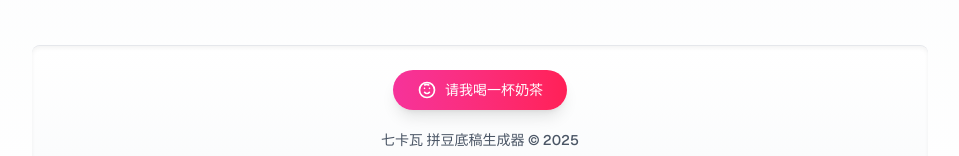
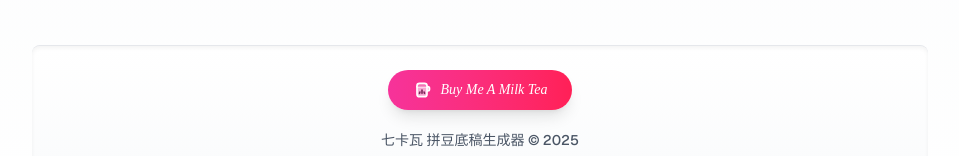
Before and after one commit to omom02/perler-beads, a Next.js app: page / in a window 1280 px wide. Shown: the part 519-675 px from the top of the page, without its empty margins (160-1119 px from the left). Built offline with nearby package versions, Linux system fonts and the light colour scheme.

Commit message:
更新页面中的图标和文本内容，增强“请我喝一杯奶茶”按钮的视觉效果和可读性，同时调整相关提示信息以更好地传达项目支持的重要性。

```diff
--- a/src/app/page.tsx
+++ b/src/app/page.tsx
@@ -1318,10 +1318,15 @@ export default function Home() {
           onClick={() => setIsDonationModalOpen(true)}
           className="mb-5 px-6 py-2.5 bg-gradient-to-r from-pink-500 to-rose-500 text-white rounded-full shadow-lg transition-all duration-300 hover:shadow-xl hover:translate-y-[-2px] flex items-center justify-center mx-auto"
         >
-          <svg xmlns="http://www.w3.org/2000/svg" className="h-5 w-5 mr-2" fill="none" viewBox="0 0 24 24" stroke="currentColor">
-            <path strokeLinecap="round" strokeLinejoin="round" strokeWidth={2} d="M14.828 14.828a4 4 0 01-5.656 0M9 10h.01M15 10h.01M9.333 5.833c.736-.277 1.522-.422 2.318-.422.796 0 1.582.145 2.318.422M21 12a9 9 0 11-18 0 9 9 0 0118 0z" />
+          <svg xmlns="http://www.w3.org/2000/svg" className="h-5 w-5 mr-2" viewBox="0 0 24 24" fill="none" stroke="currentColor" strokeWidth="2" strokeLinecap="round" strokeLinejoin="round">
+            <path d="M18 8h1a2 2 0 0 1 2 2v1c0 1.1-.9 2-2 2h-1" fill="#f9a8d4" />
+            <path d="M6 8h12v9a3 3 0 0 1-3 3H9a3 3 0 0 1-3-3V8z" fill="#f9a8d4" />
+            <path d="M6 8V7a3 3 0 0 1 3-3h6a3 3 0 0 1 3 3v1" fill="#f472b6" />
+            <path d="M12 16v-4" stroke="#7d2a5a" />
+            <path d="M9.5 14.5L9 16" stroke="#7d2a5a" />
+            <path d="M14.5 14.5L15 16" stroke="#7d2a5a" />
           </svg>
-          请我喝一杯奶茶
+          <span className="font-serif italic" style={{ fontFamily: "'Brush Script MT', cursive, serif" }}>Buy Me A Milk Tea</span>
         </button>
 
         <p className="font-medium text-gray-600">
@@ -1351,7 +1356,17 @@ export default function Home() {
           <div className="bg-white rounded-2xl shadow-2xl w-[calc(100vw-2rem)] sm:w-full md:max-w-md max-h-[90vh] overflow-y-auto transform transition-all">
             <div className="p-3 sm:p-6">
               <div className="flex justify-between items-center mb-3 sm:mb-5">
-                <h3 className="text-lg sm:text-xl font-bold text-gray-800 bg-gradient-to-r from-pink-500 to-rose-500 bg-clip-text text-transparent font-serif italic" style={{ fontFamily: "'Brush Script MT', cursive, serif" }}>Buy Me A Milk Tea</h3>
+                <h3 className="text-lg sm:text-xl font-bold text-gray-800 bg-gradient-to-r from-pink-500 to-rose-500 bg-clip-text text-transparent font-serif italic flex items-center" style={{ fontFamily: "'Brush Script MT', cursive, serif" }}>
+                  <svg xmlns="http://www.w3.org/2000/svg" className="h-6 w-6 mr-2" viewBox="0 0 24 24" fill="none" stroke="currentColor" strokeWidth="2" strokeLinecap="round" strokeLinejoin="round">
+                    <path d="M18 8h1a2 2 0 0 1 2 2v1c0 1.1-.9 2-2 2h-1" fill="#f9a8d4" />
+                    <path d="M6 8h12v9a3 3 0 0 1-3 3H9a3 3 0 0 1-3-3V8z" fill="#f9a8d4" />
+                    <path d="M6 8V7a3 3 0 0 1 3-3h6a3 3 0 0 1 3 3v1" fill="#f472b6" />
+                    <path d="M12 16v-4" stroke="#7d2a5a" />
+                    <path d="M9.5 14.5L9 16" stroke="#7d2a5a" />
+                    <path d="M14.5 14.5L15 16" stroke="#7d2a5a" />
+                  </svg>
+                  Buy Me A Milk Tea
+                </h3>
                 <button
                   onClick={() => setIsDonationModalOpen(false)}
                   className="text-gray-500 hover:text-gray-700 transition-colors duration-200"
@@ -1364,7 +1379,7 @@ export default function Home() {
 
               <div className="text-center">
                 <p className="mb-3 text-sm sm:text-base text-gray-600 break-words">
-                  算法开源不易，离不开您的支持，如果您希望这个项目变得更好，可以请我喝一杯奶茶。
+                  算法开源不易，离不开您的支持，如果您希望这个项目继续发展，可以请我喝一杯奶茶。
                 </p>
                 <p className="mb-4 sm:mb-6 text-sm sm:text-base text-gray-600 break-words">
                   您的支持是这个项目继续下去的唯一动力。
```
